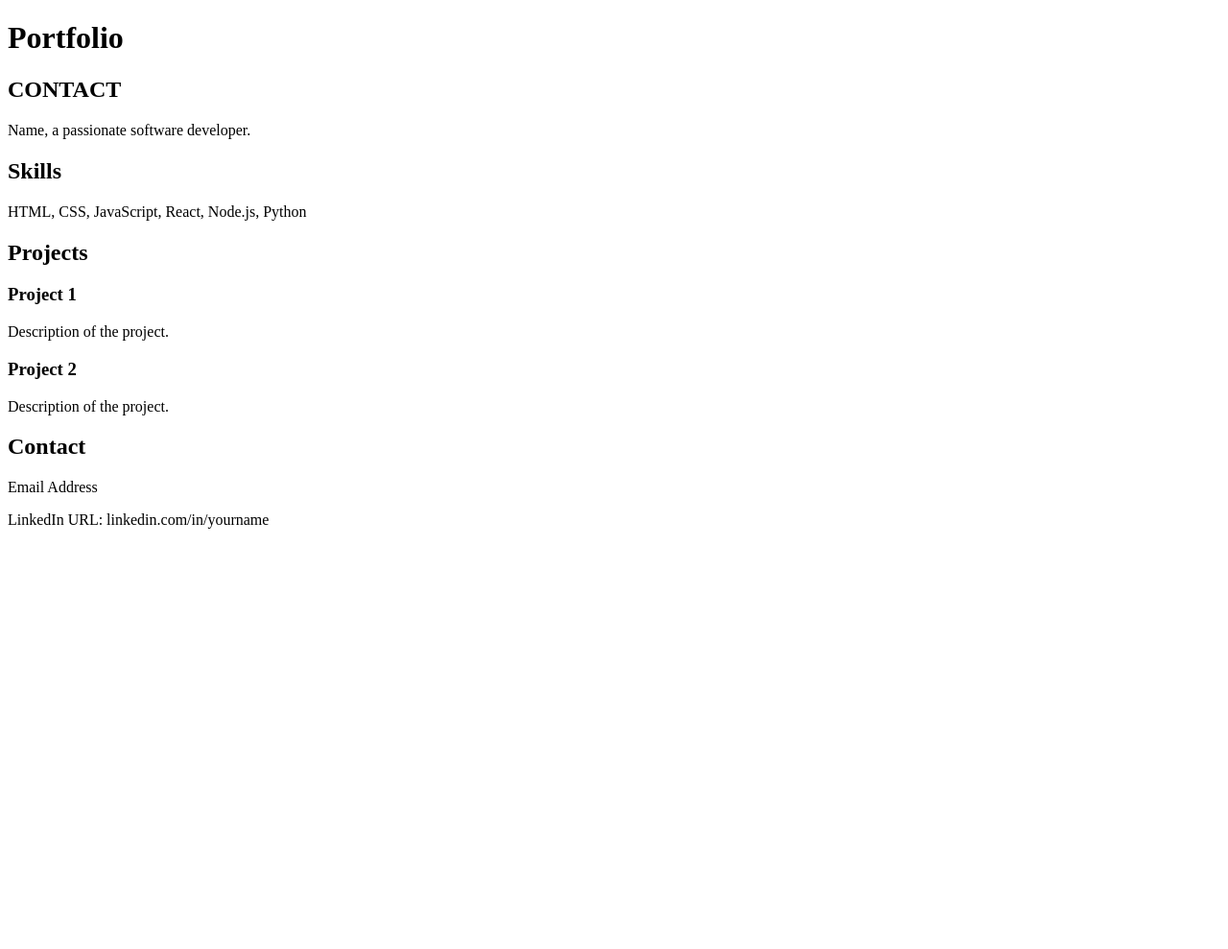
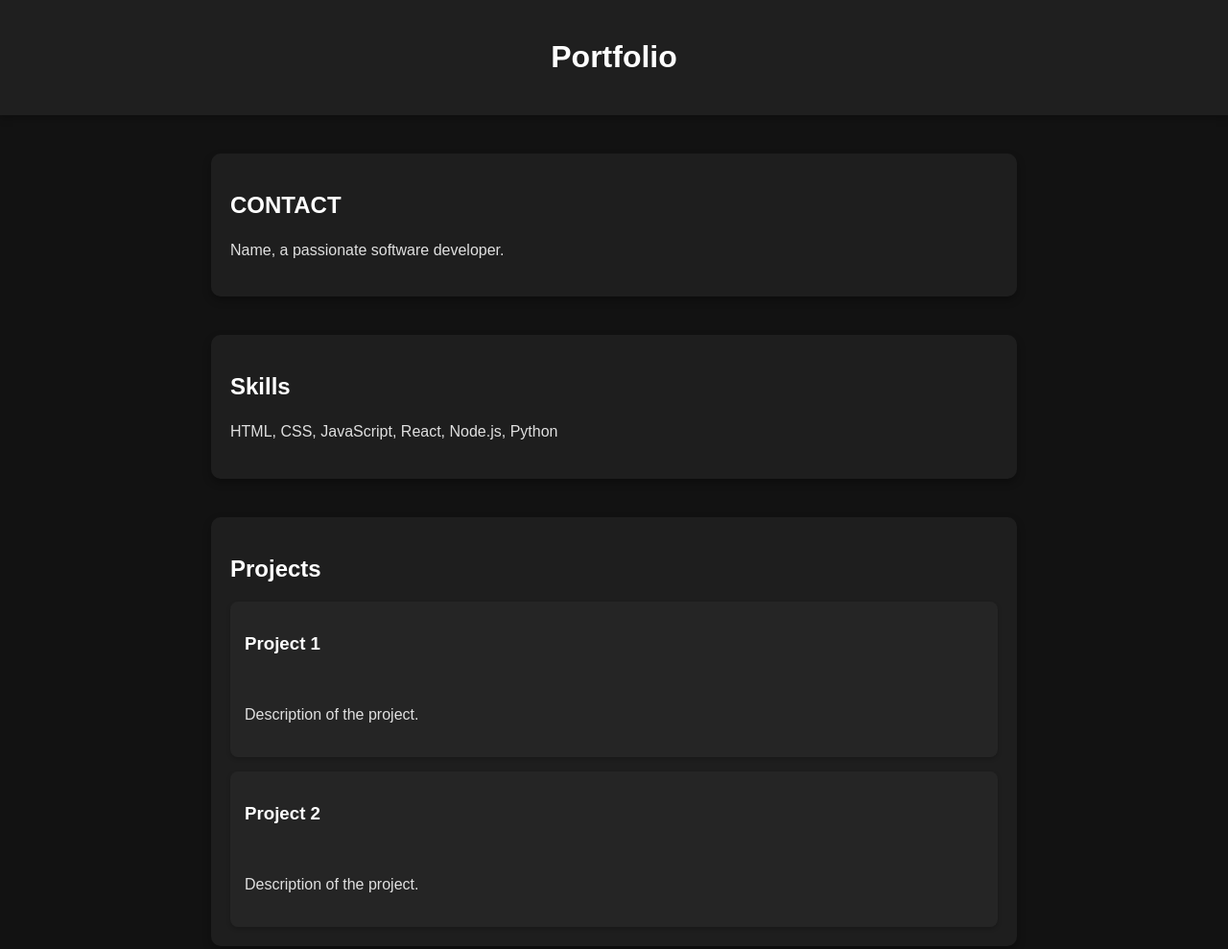
Before and after one commit to Samuel-Mandefro/My-Website, a plain HTML site: page index.html in a window 1280 px wide. Shown: the top 989 px of the page at 96% size. Before the commit the page ends 800 px from the top, so only its background shows below. Drawn offline with Linux system fonts and the light colour scheme.

Commit message:
Update index.html

```diff
--- a/index.html
+++ b/index.html
@@ -3,7 +3,61 @@
 <head>
     <meta charset="UTF-8">
     <meta name="viewport" content="width=device-width, initial-scale=1.0">
-    <title>My Portfolio</title>
+    <title>Portfolio</title>
+    <style>
+        body {
+            font-family: 'Arial', sans-serif;
+            background-color: #121212;
+            color: #e0e0e0;
+            margin: 0;
+            padding: 0;
+        }
+        header {
+            text-align: center;
+            padding: 20px;
+            background-color: #1f1f1f;
+            box-shadow: 0 4px 8px rgba(0, 0, 0, 0.2);
+        }
+        h1, h2, h3 {
+            color: #ffffff;
+        }
+        section {
+            max-width: 800px;
+            margin: 40px auto;
+            padding: 20px;
+            background: #1e1e1e;
+            border-radius: 10px;
+            box-shadow: 0 4px 8px rgba(0, 0, 0, 0.3);
+            transition: transform 0.3s ease;
+        }
+        section:hover {
+            transform: scale(1.02);
+        }
+        p {
+            line-height: 1.6;
+        }
+        #projects div {
+            display: flex;
+            flex-direction: column;
+            gap: 15px;
+        }
+        #projects div div {
+            background: #252525;
+            padding: 15px;
+            border-radius: 8px;
+            box-shadow: 0 2px 4px rgba(0, 0, 0, 0.2);
+        }
+        #contact p {
+            font-size: 1.1em;
+            font-weight: bold;
+        }
+        @media (max-width: 768px) {
+            section {
+                margin: 20px;
+                padding: 15px;
+            }
+        }
+    </style>
 </head>
 <body>
     <header>
@@ -11,7 +65,7 @@
     </header>
     <section id="about">
         <h2>CONTACT</h2>
-        <p> Name, a passionate software developer.</p>
+        <p>Name, a passionate software developer.</p>
     </section>
     <section id="skills">
         <h2>Skills</h2>
@@ -32,8 +86,8 @@
     </section>
     <section id="contact">
         <h2>Contact</h2>
-        <p>Email Address</p>
-        <p>LinkedIn URL: linkedin.com/in/yourname</p>
+        <p>Email: your.email@example.com</p>
+        <p>LinkedIn: linkedin.com/in/yourname</p>
     </section>
 </body>
 </html>
```
